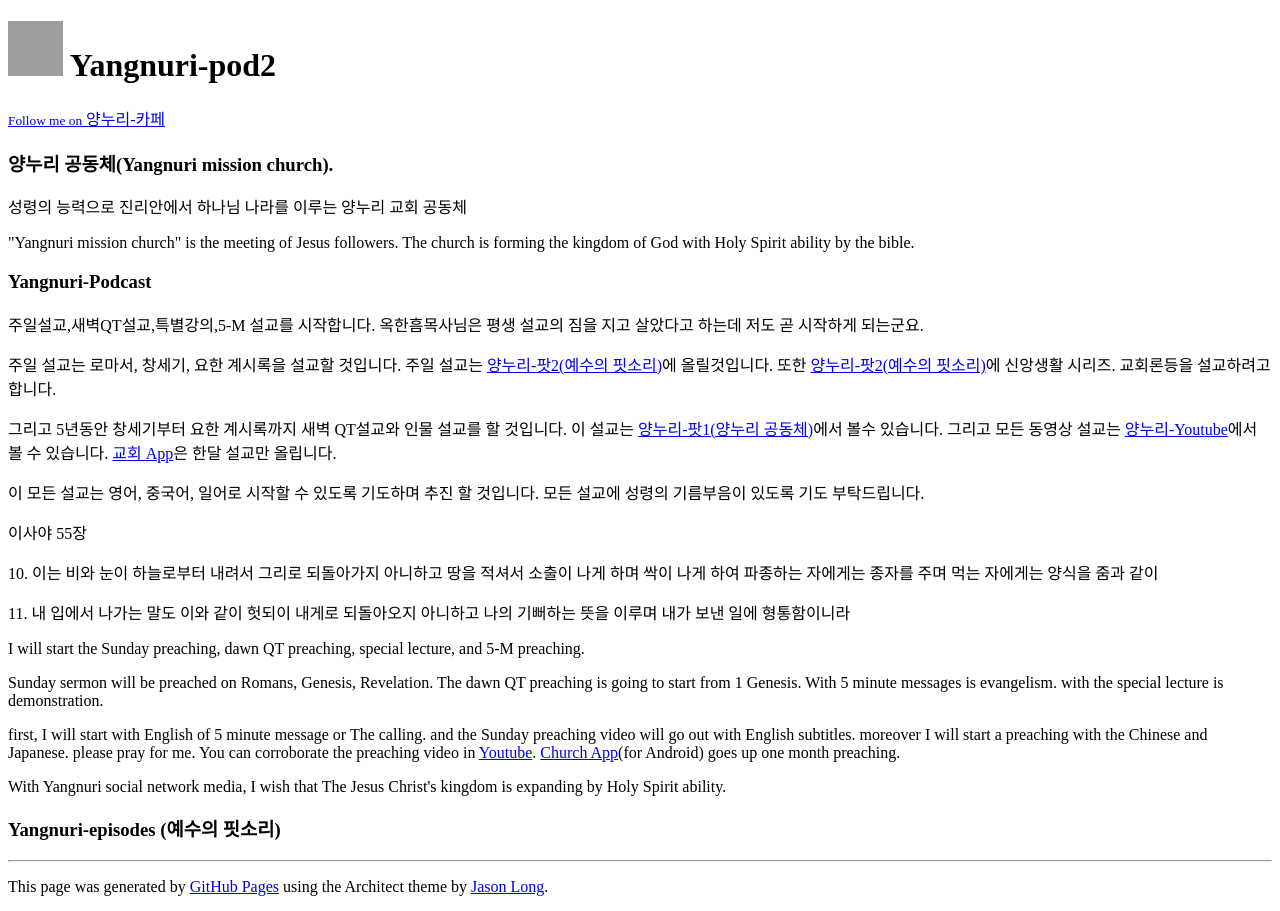
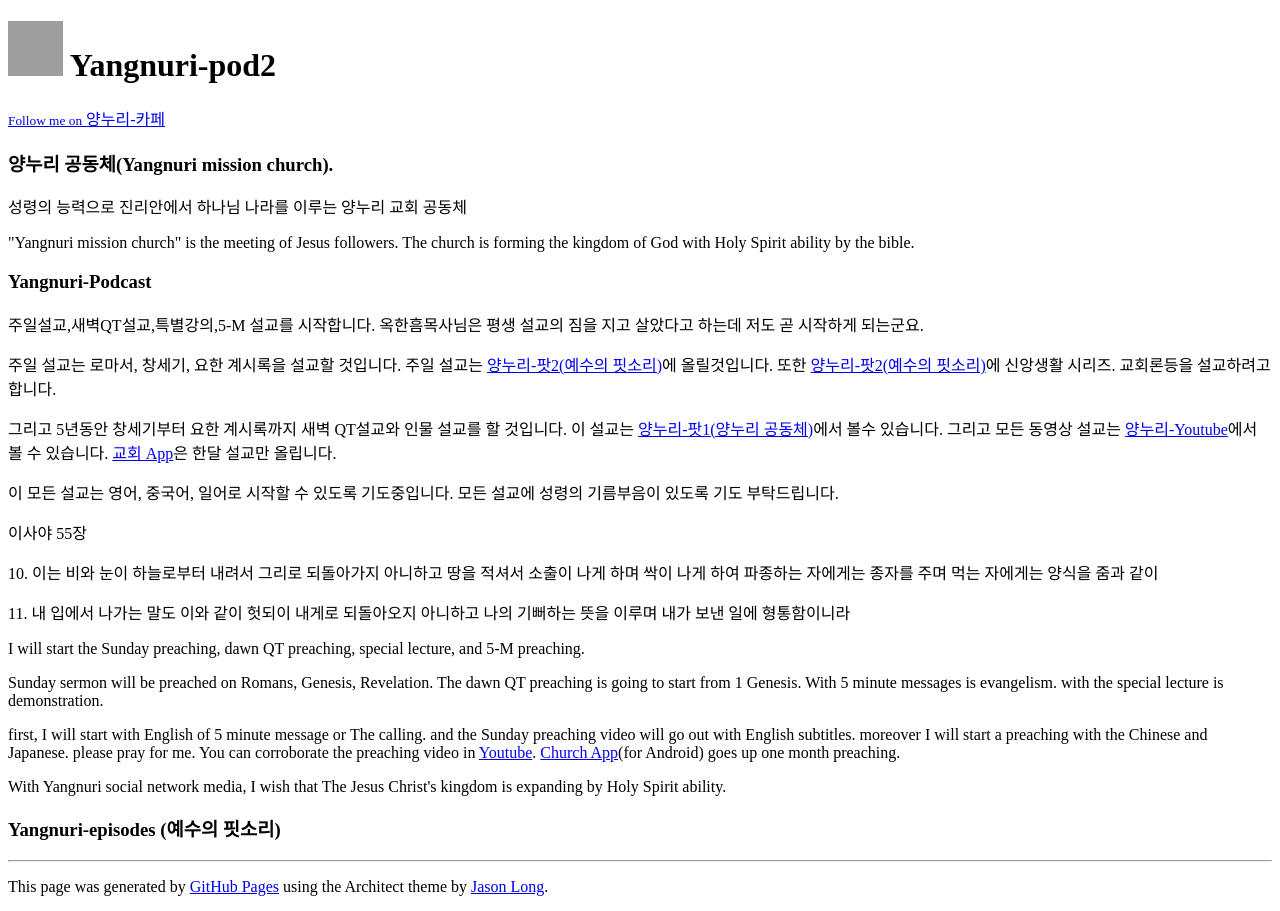
Before and after one commit to yangnuri2/yangnuri2.github.io, a Jekyll site: the page built from _posts/2015-1-3-yang-1-1.md, in a window 1280 px wide, cut to the strip 0-911 px from the top of the page. Built offline with Jekyll 4.4.1, drawn with Linux system fonts in a browser that asks for light colours; grey boxes are pictures that could not be loaded.

Commit message:
Update default.html

```diff
--- a/_layouts/default.html
+++ b/_layouts/default.html
@@ -73,7 +73,7 @@ The church is forming the kingdom of God with Holy Spirit ability by the bible.<
 
 <p> 그리고 5년동안 창세기부터 요한 계시록까지 새벽 QT설교와 인물 설교를 할 것입니다. 이 설교는 <a href="http://yangnuri.github.io/" class="양누리-팟1(양누리 공동체)">양누리-팟1(양누리 공동체)</a>에서 볼수 있습니다. 그리고 모든 동영상 설교는 <a href="http://www.youtube.com/channel/UCcx23KhkV_-P7ZygYCq8wFw" class="양누리-Youtube">양누리-Youtube</a>에서 볼 수 있습니다. <a href="https://play.google.com/store/apps/details?id=vercoop.yangnuri.app&hl=en_GB" class="교회 App">교회 App</a>은 한달 설교만 올립니다.</p>
 
-<p>이 모든 설교는 영어, 중국어, 일어로 시작할 수 있도록 기도하며 추진 할 것입니다. 모든 설교에 성령의 기름부음이 있도록 기도 부탁드립니다.</p>
+<p>이 모든 설교는 영어, 중국어, 일어로 시작할 수 있도록 기도중입니다. 모든 설교에 성령의 기름부음이 있도록 기도 부탁드립니다.</p>
 
 <p>이사야 55장</p>
 <p>10. 이는 비와 눈이 하늘로부터 내려서 그리로 되돌아가지 아니하고 땅을 적셔서 소출이 나게 하며 싹이 나게 하여 파종하는 자에게는 종자를 주며 먹는 자에게는 양식을 줌과 같이</p>
```
